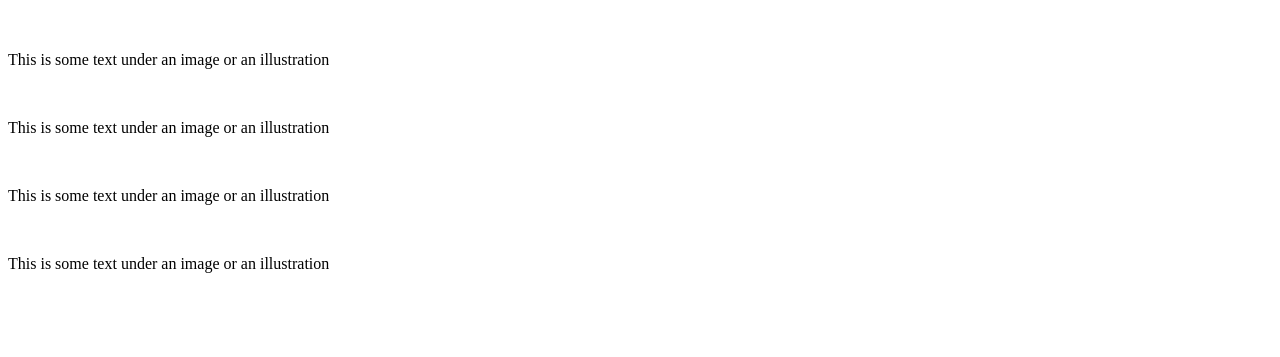
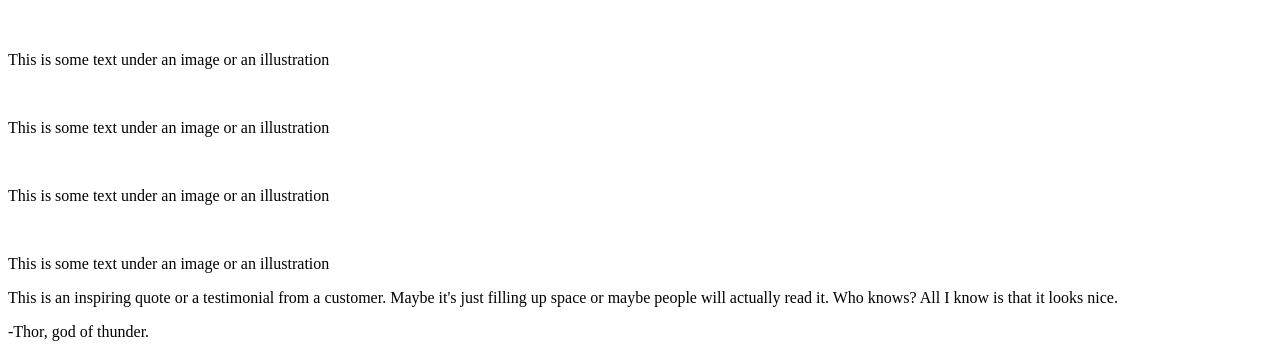
Before and after one commit to AdeOkoyomoh/the-odin-landing-project, a plain HTML site: page index.html in a window 1280 px wide. Shown: the part 593-950 px from the top of the page. Before the commit the page ends 882 px from the top, so only its background shows below. Drawn offline with Linux system fonts and the light colour scheme.

Commit message:
Add quote HTML structure

```diff
--- a/index.html
+++ b/index.html
@@ -47,6 +47,10 @@
                 <p>This is some text under an image or an illustration</p>
             </div>
         </div>
+        <div class="quote">
+            <p>This is an inspiring quote or a testimonial from a customer. Maybe it's just filling up space or maybe people will actually read it. Who knows? All I know is that it looks nice.</p>
+            <p>-Thor, god of thunder.</p>
+        </div>
     </main>
 </body>
 </html>
```
